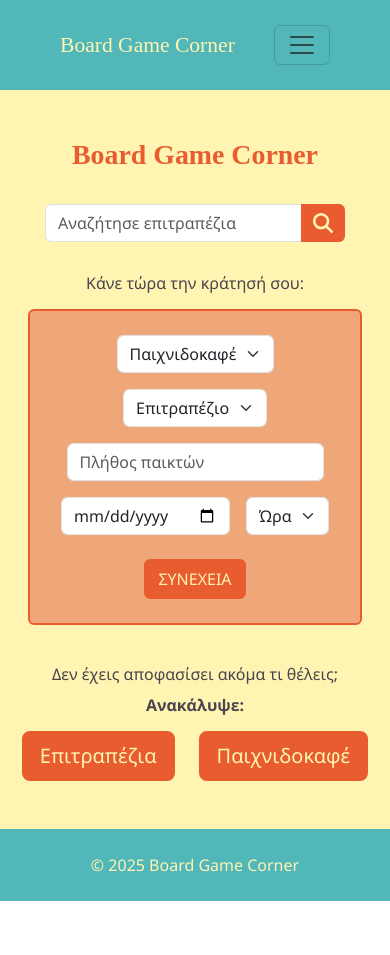
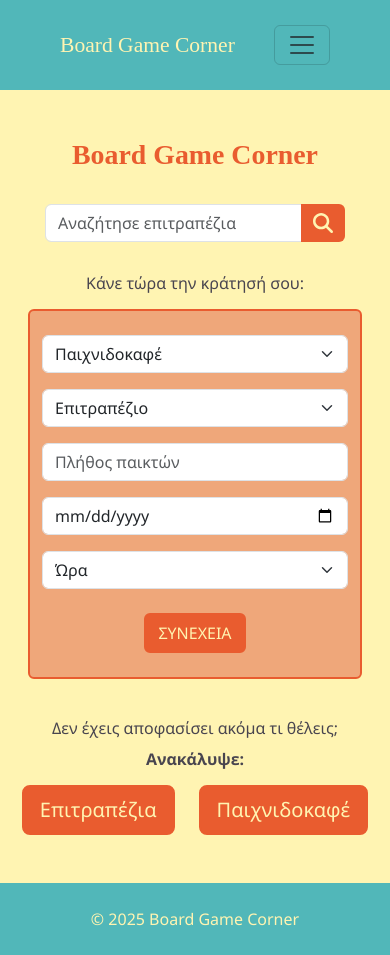
Before and after one commit to stellavl/board-game-corner, a React (Create React App) app in the folder frontend/: page / in a window 390 px wide. Before the commit the page ends 901 px from the top, so only its background shows below. Built offline with nearby package versions, Linux system fonts and the light colour scheme; the HTML template or start-up script is replaced by a standard one.

Commit message:
make reservation form responsive

```diff
--- a/frontend/src/components/ReservationFormGeneral.jsx
+++ b/frontend/src/components/ReservationFormGeneral.jsx
@@ -1,6 +1,6 @@
 import React from "react";
 import "bootstrap/dist/css/bootstrap.min.css";
-import { Container, Form } from "react-bootstrap";
+import { Container, Row, Col, Form } from "react-bootstrap";
 import OrangeButton from './OrangeButton';
 
 const ReservationForm = () => {
@@ -10,27 +10,37 @@ const ReservationForm = () => {
         Κάνε τώρα την κράτησή σου:
       </h6>
       <Container
-        className="py-4 rounded align-items-center"
+        className="py-4 rounded mx-auto"
         style={{
           backgroundColor: 'var(--color-soft-orange)',
           border: '2px solid var(--color-orange)',
-          maxWidth: '900px', // Optimized width so that all form fields are in one line
+          maxWidth: '900px', // Optimized width
         }}
       >
-        <div className="d-flex flex-wrap gap-3 justify-content-center w-100">
-          <Form.Select className="form-control w-auto">
+        <Row className="g-3 row-cols-1 row-cols-lg-auto justify-content-center">
+          <Col>
+            <Form.Select className="form-control">
               <option>Παιχνιδοκαφέ</option>
             </Form.Select>
-          <Form.Select className="form-control w-auto">
+          </Col>
+          <Col>
+            <Form.Select className="form-control">
               <option>Επιτραπέζιο</option>
             </Form.Select>
-          <Form.Control type="number" placeholder="Πλήθος παικτών" className="form-control w-auto" />
-          <Form.Control type="date" className="form-control w-auto" />
-          <Form.Select className="form-control w-auto">
+          </Col>
+          <Col>
+            <Form.Control type="number" placeholder="Πλήθος παικτών" className="form-control" />
+          </Col>
+          <Col>
+            <Form.Control type="date" className="form-control" />
+          </Col>
+          <Col>
+            <Form.Select className="form-control">
               <option>Ώρα</option>
             </Form.Select>
-        </div>
-        <div className="mt-4">
+          </Col>
+        </Row>
+        <div className="mt-4 text-center">
           <OrangeButton text="ΣΥΝΕΧΕΙΑ"/>
         </div>
       </Container>
```
Lines whose indentation alone changed are shown as unchanged.
